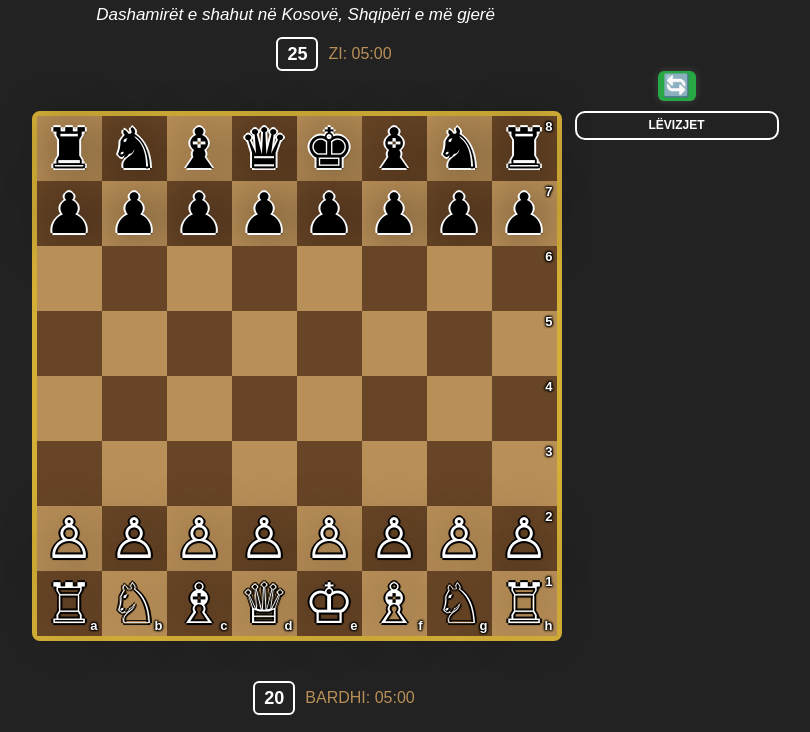
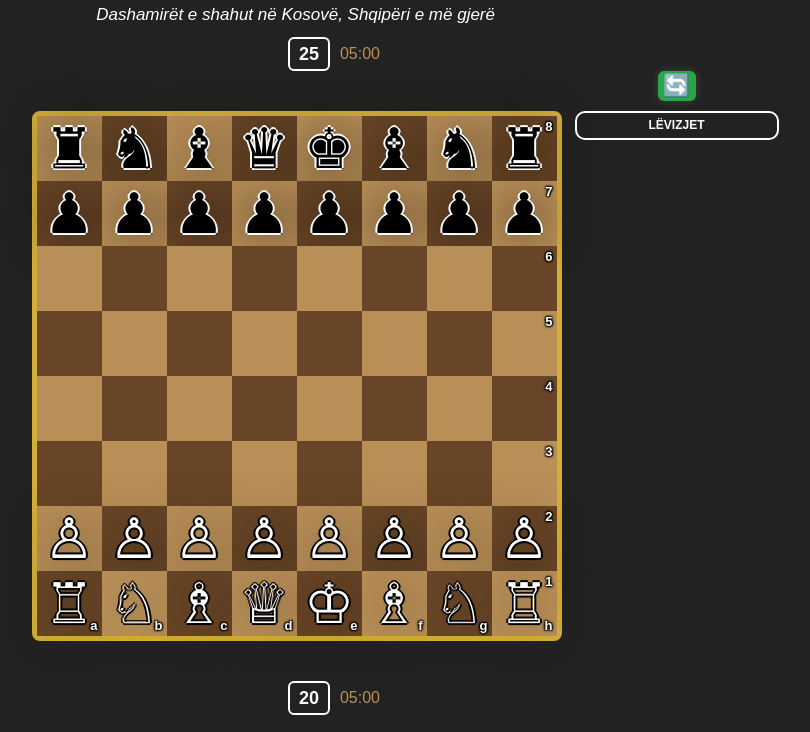
Before and after one commit to Shapet883/Shapeta-Chess-Kosova, a plain HTML site: page index.html in a window 1280 px wide. Shown: the part 57-789 px from the top of the page, without its empty margins (306-1116 px from the left). Drawn offline with Linux system fonts and the light colour scheme.

Commit message:
Update clock display format in index.html
Removed labels 'ZI' and 'BARDHI' from clock displays.

```diff
--- a/index.html
+++ b/index.html
@@ -975,7 +975,7 @@ transform: translateX(-10px);
 <div id="clockBoardArea">
  <div id="blackClockArea">
  <div id="blackFirstMove">25</div>
-<div id="blackClock">ZI: 05:00</div>
+<div id="blackClock"> 05:00 </div>
 </div>
     <div id="gameResult"></div>
 
@@ -996,7 +996,7 @@ transform: translateX(-10px);
 </div>
 
   <div id="whiteClockArea">
-    <div id="whiteClock">BARDHI: 05:00</div>
+    <div id="whiteClock"> 05:00 </div>
     <div id="whiteFirstMove">25</div>
 </div>
 </div>
```
